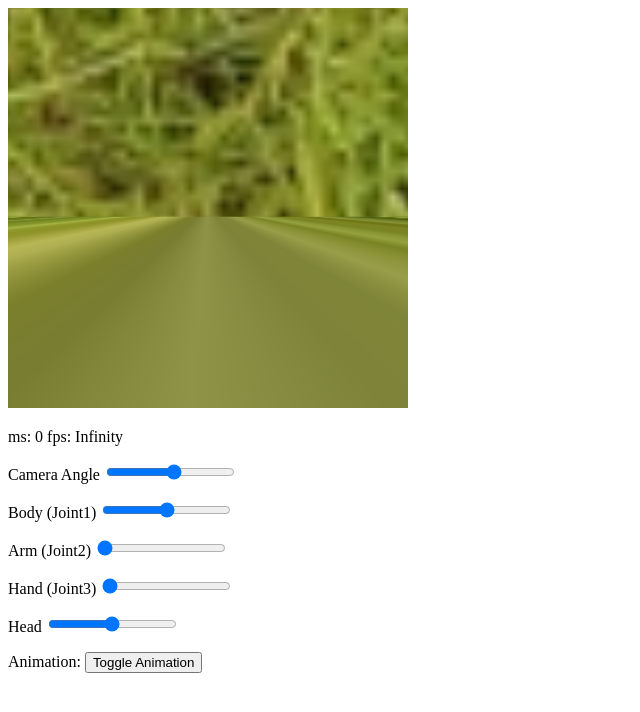
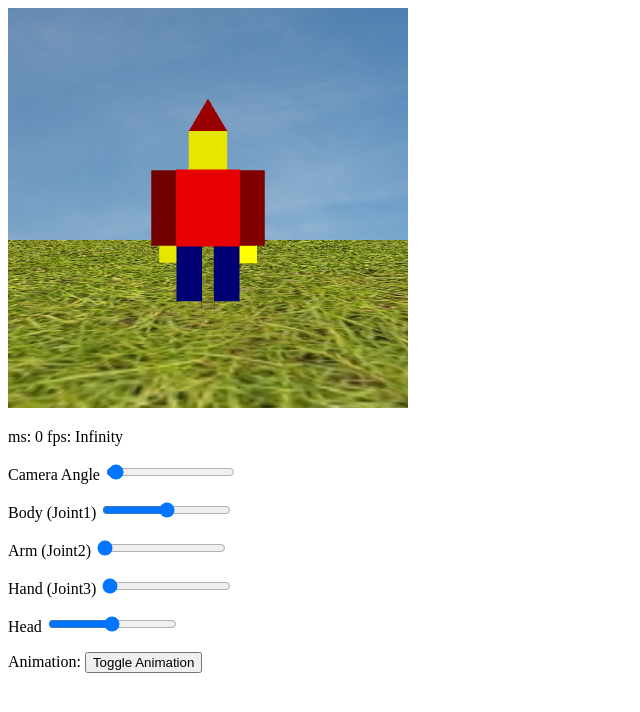
Before and after one commit to HarrisonScap/asgn3A-160, a plain HTML site: page index.html in a window 1280 px wide. Shown: the whole page, without its empty margins (0-640 px from the left). Drawn offline with Linux system fonts and the light colour scheme.

Commit message:
Updated program files

```diff
--- a/asg3a.js
+++ b/asg3a.js
@@ -20,6 +20,7 @@ var FSHADER_SOURCE = `
   uniform vec4 u_FragColor;
   uniform sampler2D u_Sampler0;
   uniform sampler2D u_Sampler1;
+  uniform sampler2D u_Sampler2;
   uniform int u_whichTexture;
   void main() {
     if(u_whichTexture == -2){
@@ -30,7 +31,9 @@ var FSHADER_SOURCE = `
         gl_FragColor = texture2D(u_Sampler0, v_UV);
     } else if (u_whichTexture == 1){
         gl_FragColor = texture2D(u_Sampler1,v_UV);
-    } else {
+    } else if (u_whichTexture == 2){
+        gl_FragColor = texture2D(u_Sampler2,v_UV);
+    } else{
         gl_FragColor = vec4(1,.2,.2,1);
     }
   }`
@@ -48,9 +51,9 @@ let u_ViewMatrix;
 let u_GlobalRotateMatrix;
 let u_Sampler0;
 let u_Sampler1;
+let u_Sampler2;
 let u_whichTexture;
 
-var images = ["grass.jpg","sky.jpg"]
 
 // Classes //
 
@@ -243,7 +246,7 @@ class Cube{
         this.type = "cube";;
         this.color = [1.0,1.0,1.0,1.0];
         this.matrix = new Matrix4();
-        this.textureNum = 0;
+        this.textureNum = -2;
     }
 
     render(){
@@ -265,13 +268,13 @@ class Cube{
 
         gl.uniform4f(u_FragColor,rgba[0]*.9,rgba[1]*.9,rgba[2]*.9,rgba[3]);
 
-        drawTriangle3DUV([0.0,1.0,0.0, 0.0,1.0,1.0, 1.0,1.0,1.0],[0,1, 0,1, 1,1]);
-        drawTriangle3DUV([0.0,1.0,0.0, 1.0,1.0,1.0, 1.0,1.0,0.0],[0,1, 1,1, 1,1]);
+        drawTriangle3DUV([0.0,1.0,0.0, 0.0,1.0,1.0, 1.0,1.0,1.0],[0,0, 0,1, 1,1]);
+        drawTriangle3DUV([0.0,1.0,0.0, 1.0,1.0,1.0, 1.0,1.0,0.0],[0,0, 1,1, 1,0]);
 
         gl.uniform4f(u_FragColor,rgba[0]*.8,rgba[1]*.8,rgba[2]*.8,rgba[3]);
 
-        drawTriangle3DUV([1.0,1.0,1.0, 1.0,0.0,1.0, 1.0,1.0,0.0],[1,1, 1,0, 1,1]);
-        drawTriangle3DUV([1.0,0.0,0.0, 1.0,0.0,1.0, 1.0,1.0,0.0],[1,0, 1,0, 1,1]);
+        drawTriangle3DUV([1.0,1.0,1.0, 1.0,0.0,1.0, 1.0,1.0,0.0],[1,1, 0,1, 1,0]);
+        drawTriangle3DUV([1.0,0.0,0.0, 1.0,0.0,1.0, 1.0,1.0,0.0],[0,0, 0,1, 1,0]);
 
         gl.uniform4f(u_FragColor,rgba[0]*.9,rgba[1]*.9,rgba[2]*.9,rgba[3]);
 
@@ -290,8 +293,8 @@ class Cube{
 
         gl.uniform4f(u_FragColor,rgba[0]*.9,rgba[1]*.9,rgba[2]*.9,rgba[3]);
 
-        drawTriangle3DUV([0.0,0.0,0.0, 0.0,0.0,1.0, 0.0,1.0,0.0],[0,0, 0,0, 0,1]);
-        drawTriangle3DUV([0.0,1.0,1.0, 0.0,1.0,0.0, 0.0,0.0,1.0],[0,1, 0,1, 0,0]);
+        drawTriangle3DUV([0.0,0.0,0.0, 0.0,0.0,1.0, 0.0,1.0,0.0],[0,0, 0,1, 1,0]);
+        drawTriangle3DUV([0.0,1.0,1.0, 0.0,1.0,0.0, 0.0,0.0,1.0],[1,1, 1,0, 0,1]);
 
     }
 }
@@ -344,27 +347,43 @@ function initTextures(gl, n){
     // Get the storage location of the u_Sampler
     var image0 = new Image(); // Create an image object
     var image1 = new Image();
+    var image2 = new Image();
 
-    image0.onload = function(){ sendTextureToGLSL(0, u_Sampler0, image0); };
-    image0.src = images[0];
+    var texture0 = gl.createTexture(); // Create a texture object
+    var texture1 = gl.createTexture(); // Create a texture object
+    var texture2 = gl.createTexture();
 
-    image1.onload = function(){ sendTextureToGLSL(0, u_Sampler1, image1); };
-    image1.src = images[1];
+    image0.onload = function(){ sendTextureToGLSL(texture0, u_Sampler0, image0, 0); };
+    image0.src = "grass.jpg";
+
+    image1.onload = function(){ sendTextureToGLSL(texture1, u_Sampler1, image1, 1); };
+    image1.src = "sky.png";
+
+    image2.onload = function(){ sendTextureToGLSL(texture2, u_Sampler2, image2, 2); }
+    image2.src = "tie_dye.png";
 
     return true;
 }
 
-function sendTextureToGLSL(n,u_Sampler,image){
-    var texture = gl.createTexture(); // Create a texture object
+
+function sendTextureToGLSL(texture,u_Sampler,image,texUnit){
+    console.log(texUnit)
 
     gl.pixelStorei(gl.UNPACK_FLIP_Y_WEBGL,1);
-    gl.activeTexture(gl.TEXTURE0);
+
+    if(texUnit == 0){
+        gl.activeTexture(gl.TEXTURE0);
+    } else if(texUnit == 1){
+        gl.activeTexture(gl.TEXTURE1);
+    } else if(texUnit == 2){
+        gl.activeTexture(gl.TEXTURE2);
+    }
 
     gl.bindTexture(gl.TEXTURE_2D,texture);
     gl.texParameteri(gl.TEXTURE_2D,gl.TEXTURE_MIN_FILTER, gl.LINEAR)
 
     gl.texImage2D(gl.TEXTURE_2D,0,gl.RGB,gl.RGB,gl.UNSIGNED_BYTE,image);
-    gl.uniform1i(u_Sampler,0);
+    gl.uniform1i(u_Sampler,texUnit);
 
     console.log("Finished load_texture");
 }
@@ -453,6 +472,12 @@ function connectVariablesToGLSL(){
         return;
       }
 
+      u_Sampler2 = gl.getUniformLocation(gl.program,'u_Sampler2');
+      if (!u_Sampler2) {
+        console.log("Failed to get the storage location of u_Sampler2");
+        return;
+      }
+
       //---------
 
       u_ModelMatrix = gl.getUniformLocation(gl.program,'u_ModelMatrix');
@@ -489,41 +514,9 @@ var g_at=[0,0,-100];
 var g_up=[0,1,0];
 
 
-function renderAllShapes(){
-    var startTime = performance.now();
-
-    var projMat = new Matrix4();
-    projMat.setPerspective(60,canvas.width/canvas.height,.1,100);
-    gl.uniformMatrix4fv(u_ProjectionMatrix,false,projMat.elements);
-
-    var viewMat = new Matrix4();
-    viewMat.setLookAt(g_eye[0],g_eye[1],g_eye[2], 0,0,-100, 0,1,0);
-    gl.uniformMatrix4fv(u_ViewMatrix,false,viewMat.elements);
-
-    var globalRotMat = new Matrix4().rotate(g_globalAngle,0,1,0);
-    gl.uniformMatrix4fv(u_GlobalRotateMatrix,false,globalRotMat.elements);
-
-    // Clear <canvas>
-    gl.clear(gl.COLOR_BUFFER_BIT | gl.DEPTH_BUFFER_BIT);
-    gl.clear(gl.COLOR_BUFFER_BIT);
-
-    var ground = new Cube();
-    ground.matrix.scale(100,.1,100)
-    ground.matrix.translate(-.05,-3,-.05);
-    ground.textureNum = 0;
-    ground.render();
-
-    var sky = new Cube();
-    sky.matrix.scale(100,100,100)
-    sky.matrix.translate(-.05,-.1,-.05);
-    sky.textureNum = 1;
-    sky.render();
-
-
-
-    /*
+function renderGnome(){
     var body = new Cube();
-    body.color = [1.0,0.0,1.0,1.0];
+    body.color = [1.0,0.0,0.0,1.0];
     body.matrix.translate(-.25,-.3,0.0);
     body.matrix.rotate(0,1,0,0)
     body.matrix.rotate(-g_bodyAngle,1,0,0)
@@ -618,7 +611,53 @@ function renderAllShapes(){
     eye3.matrix.translate(0.1,.2,-.05)
     eye3.matrix.scale(.12,.05,.05);
     eye3.render();
-    */
+}
+
+function renderAllShapes(){
+    var startTime = performance.now();
+
+    var projMat = new Matrix4();
+    projMat.setPerspective(60,canvas.width/canvas.height,.1,100);
+    gl.uniformMatrix4fv(u_ProjectionMatrix,false,projMat.elements);
+
+    var viewMat = new Matrix4();
+    viewMat.setLookAt(g_eye[0],g_eye[1],g_eye[2], 0,0,-100, 0,1,0);
+    gl.uniformMatrix4fv(u_ViewMatrix,false,viewMat.elements);
+
+    var globalRotMat = new Matrix4().rotate(g_globalAngle,0,1,0);
+    gl.uniformMatrix4fv(u_GlobalRotateMatrix,false,globalRotMat.elements);
+
+    // Clear <canvas>
+    gl.clear(gl.COLOR_BUFFER_BIT | gl.DEPTH_BUFFER_BIT);
+    gl.clear(gl.COLOR_BUFFER_BIT);
+
+    var ground = new Cube();
+    ground.color = [1,0,0,1];
+    ground.textureNum = 0;
+    ground.matrix.translate(0,-.75,0);
+    ground.matrix.scale(10,.01,10)
+    ground.matrix.translate(-.5,0,-.5);
+    ground.render();
+
+    var sky = new Cube();
+    sky.color = [1,0,0,1];
+    sky.textureNum = 1;
+    sky.matrix.scale(50,50,50);
+    sky.matrix.translate(-.5,-.5,-.5);
+    sky.render();
+
+    var theCube = new Cube();
+    theCube.textureNum = 2
+    theCube.matrix.translate(3,0,0);
+    theCube.render();
+
+    var theCube2 = new Cube();
+    theCube2.color = [1,0,1,1];
+    theCube2.matrix.translate(3,0,-2);
+    theCube2.render();
+
+    renderGnome();
+
 
     //////////////////////////////////////////////////////////
 
--- a/index.html
+++ b/index.html
@@ -20,7 +20,7 @@
     </style>
 
     <p>
-      Camera Angle <input type="range" min="-90" max="90" value="5" class="slider" id="angleSlide">
+      Camera Angle <input type="range" min="0" max="360" value="5" class="slider" id="angleSlide">
     </p>
 
     <p>
```
Also changed, not shown: tie_dye.png (added).
